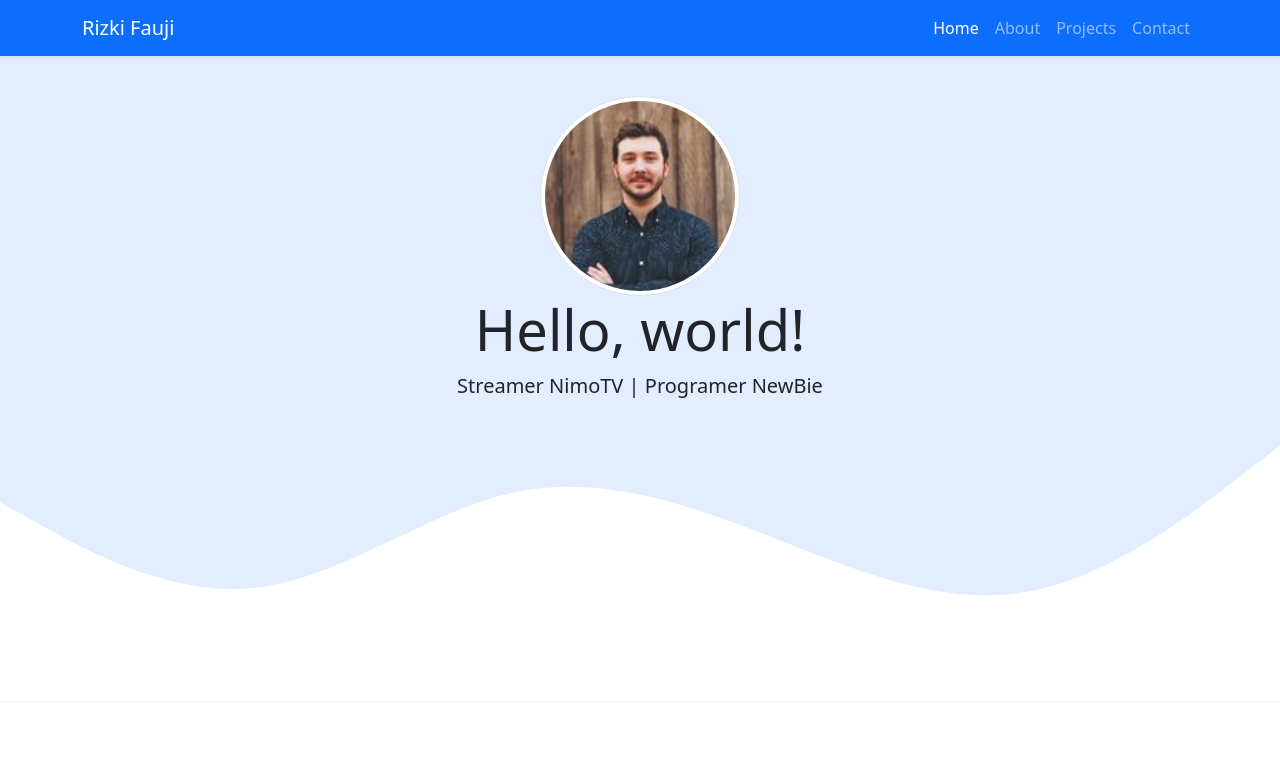
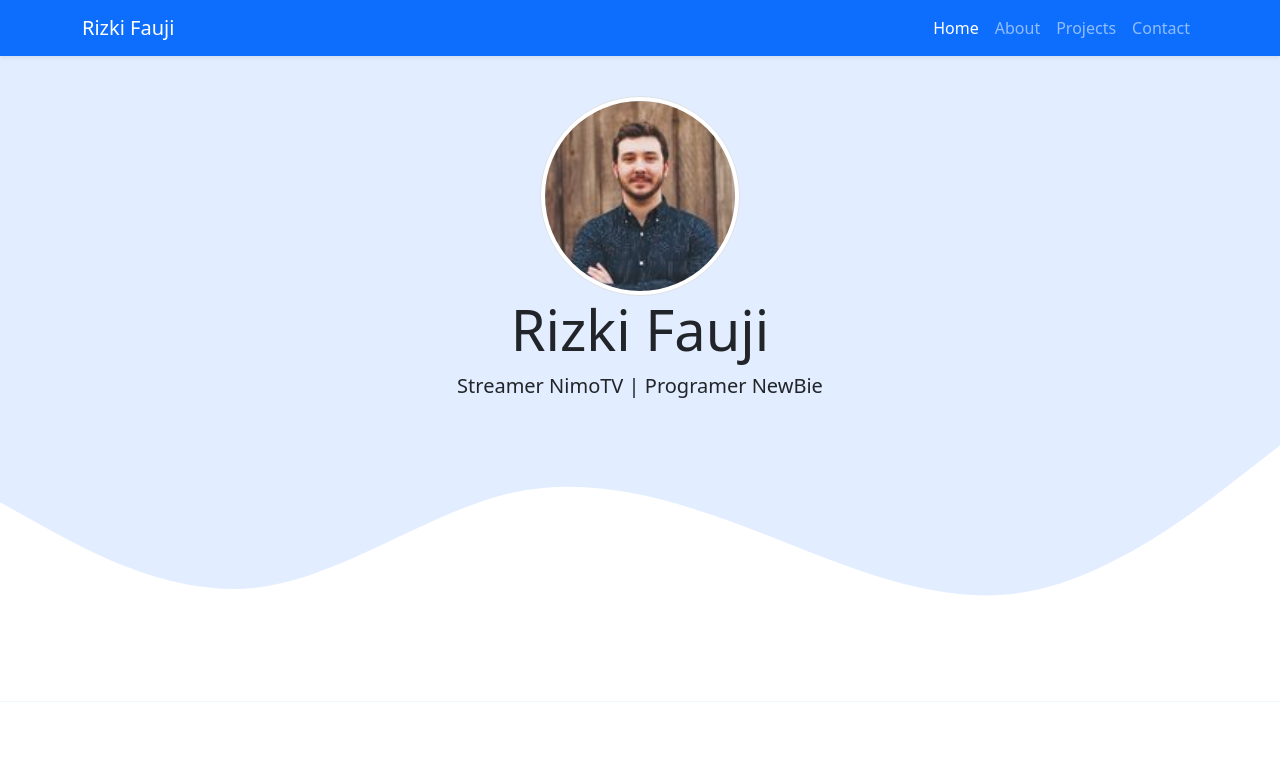
Before and after one commit to sauyunan/sauyunan.github.io, a plain HTML site: page index.html in a window 1280 px wide. Shown: the top 779 px of the page. Drawn offline with nearby package versions, Linux system fonts and the light colour scheme.

Commit message:
mengubah nama

```diff
--- a/index.html
+++ b/index.html
@@ -45,7 +45,7 @@
     <!-- Jumbotron -->
     <section class="jumbotron text-center">
       <img src="img/hero.jpg" alt="Rizki Fauji" width="200" class="rounded-circle img-thumbnail" />
-      <h1 class="display-4">Hello, world!</h1>
+      <h1 class="display-4">Rizki Fauji</h1>
       <p class="lead">Streamer NimoTV | Programer NewBie</p>
       <svg xmlns="http://www.w3.org/2000/svg" viewBox="0 0 1440 320">
         <path
```
